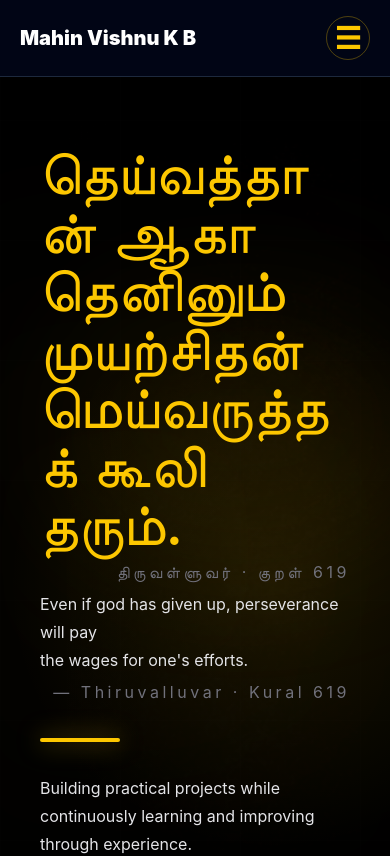
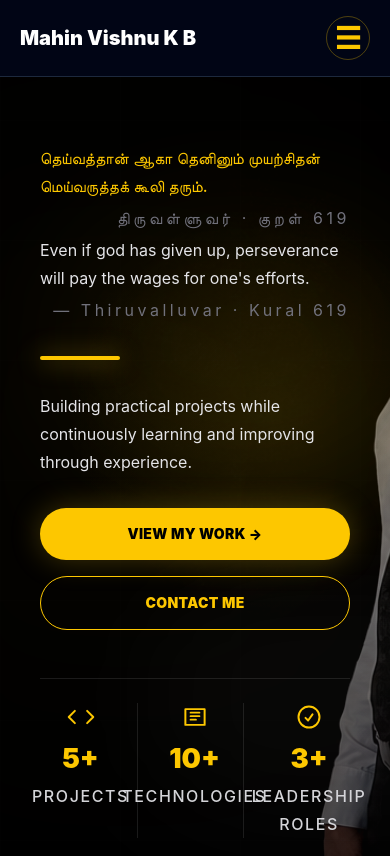
Before and after one commit to mahinvishnukb/portfolio, a React app: page / in a window 390 px wide. Shown: the top 856 px of the page. Built offline with nearby package versions, Linux system fonts and the light colour scheme; the HTML template or start-up script is replaced by a standard one.

Commit message:
Fix Tamil quote h1 overflow and force stats 3-col grid on mobile
- Change Tamil quote from h1 to p to avoid global clamp override making it fullscreen
- Add !grid-cols-3 to force stats grid stays 3 columns on all screen sizes
- Remove forced line break in English translation

```diff
--- a/src/components/Hero.jsx
+++ b/src/components/Hero.jsx
@@ -45,9 +45,9 @@ const Hero = () => {
 
           <div className="space-y-1">
             <div className="space-y-1">
-              <h1 className="max-w-3xl text-[1.05rem] font-medium leading-[1.8] text-yellow-400 sm:text-[1.7rem] md:text-[2.1rem]">
+              <p className="max-w-3xl text-[1.05rem] font-medium leading-[1.8] text-yellow-400 sm:text-[1.7rem] md:text-[2.1rem]">
                 தெய்வத்தான் ஆகா தெனினும் முயற்சிதன் மெய்வருத்தக் கூலி தரும்.
-              </h1>
+              </p>
 
               <div className="flex justify-end max-w-3xl">
                 <p className="text-xs tracking-[0.22em] text-zinc-500 sm:text-sm">
@@ -58,9 +58,7 @@ const Hero = () => {
 
             <div className="space-y-1">
               <p className="max-w-3xl text-[1rem] leading-[1.9] text-zinc-200 sm:text-[1.2rem] md:text-[1.35rem]">
-              Even if god has given up, perseverance will pay
-              <br />
-              the wages for one's efforts.
+                Even if god has given up, perseverance will pay the wages for one's efforts.
               </p>
 
               <div className="flex justify-end max-w-3xl">
@@ -93,7 +91,7 @@ const Hero = () => {
             </a>
           </div>
 
-          <div className="mt-12 grid max-w-[92vw] grid-cols-3 gap-2 border-t border-white/10 pt-6 sm:mt-16 sm:max-w-2xl sm:gap-6 sm:pt-8">
+          <div className="mt-12 grid max-w-[92vw] !grid-cols-3 gap-2 border-t border-white/10 pt-6 sm:mt-16 sm:max-w-2xl sm:gap-6 sm:pt-8">
             <div className="flex flex-col items-center border-r border-white/10 pr-4 text-center sm:pr-6">
               <div className="mb-3 text-yellow-400">
                 <svg
```
